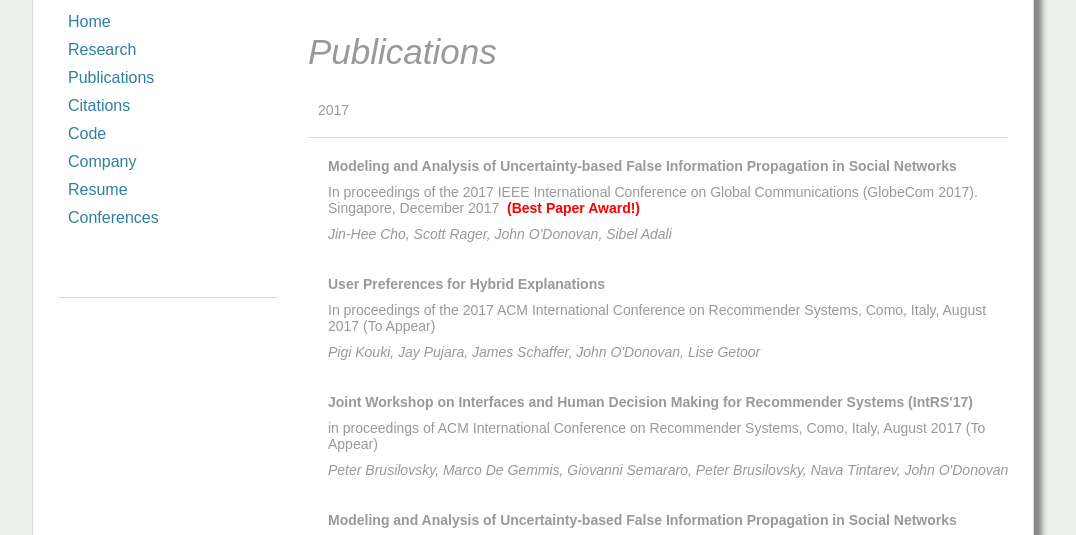
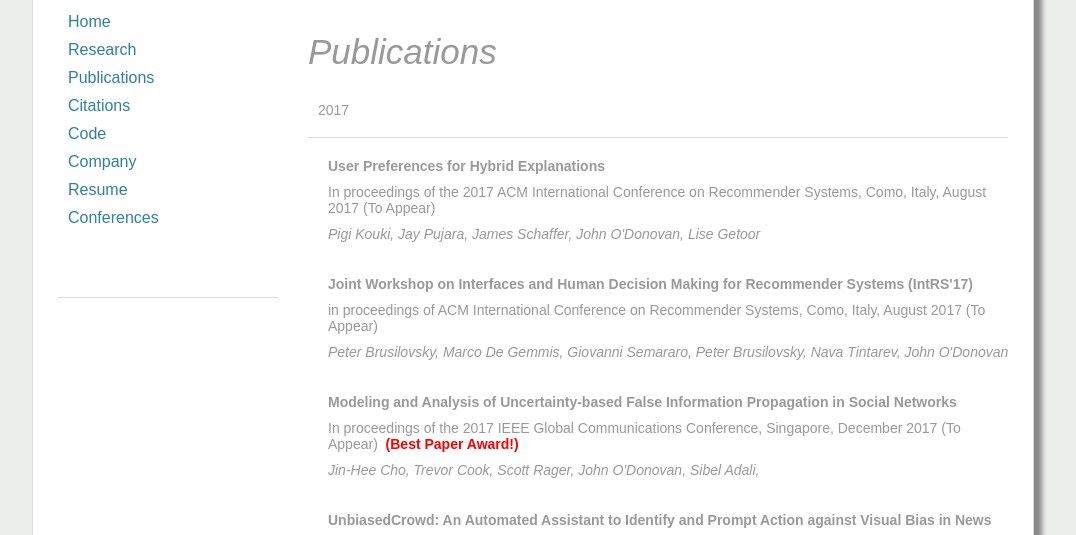
Before and after one commit to johnodonovan/personal-webpage, a plain HTML site: page publications.html in a window 1280 px wide. Shown: the part 235-770 px from the top of the page, without its empty margins (108-1184 px from the left). Drawn offline with Linux system fonts and the light colour scheme.

Commit message:
dup pub removed

```diff
--- a/publications.html
+++ b/publications.html
@@ -53,20 +53,6 @@
 
 
 <!-- PAPER BLOCK -->
-					<article class="publication_name">Modeling and Analysis of Uncertainty-based False Information Propagation in Social Networks
- </article><div class="clear"></div>
-					<article class="convention_name">In proceedings of the 2017 IEEE International Conference on Global Communications (GlobeCom 2017). Singapore, December 2017 <span class="publication_award"> &nbsp(Best Paper Award!) </span></article>
-					<div class="clear"></div>
-					<article class="publication_writers">
-						<span>Jin-Hee Cho,</span>
-						<span>Scott Rager,</span>
-						<span>John O'Donovan,</span>
-						<span>Sibel Adali</span>
-					</article>
-					<div class="pubspacer"></div>
-<!-- END PAPER BLOCK -->
-
-<!-- PAPER BLOCK -->
 					<article class="publication_name">User Preferences for Hybrid Explanations
  </article><div class="clear"></div>
 					<article class="convention_name">In proceedings of the 2017 ACM International Conference on Recommender Systems, Como, Italy, August 2017 (To Appear)</article>
@@ -104,7 +90,7 @@
 <!-- PAPER BLOCK -->
 					<article class="publication_name">Modeling and Analysis of Uncertainty-based False Information Propagation in Social Networks
  </article><div class="clear"></div>
-					<article class="convention_name">In proceedings of the 2017 IEEE Global Communications Conference, Singapore, December 2017 (To Appear)</article>
+					<article class="convention_name">In proceedings of the 2017 IEEE Global Communications Conference, Singapore, December 2017 (To Appear) <span class="publication_award"> &nbsp(Best Paper Award!) </span></article>
 					<div class="clear"></div>
 					<article class="publication_writers">
 						<span>Jin-Hee Cho,</span>
```
Also changed, not shown: index.html (+1 -1 lines).
